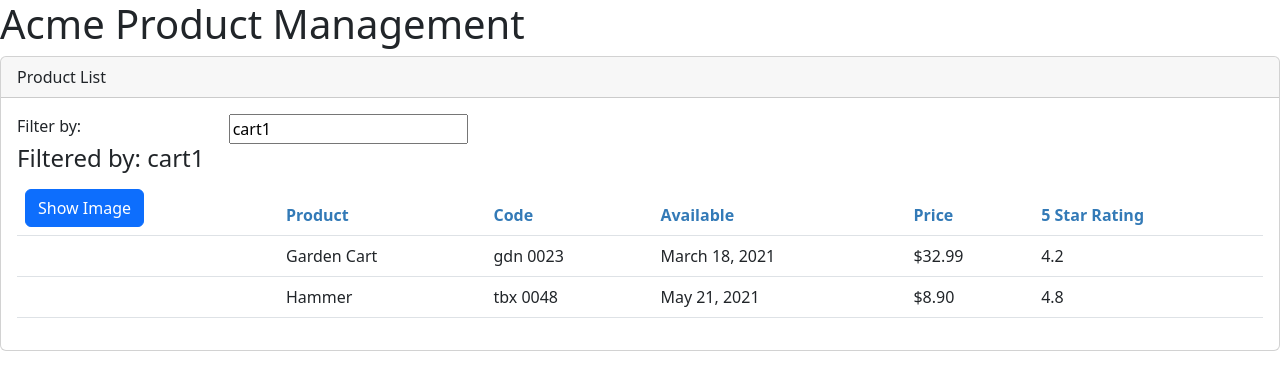
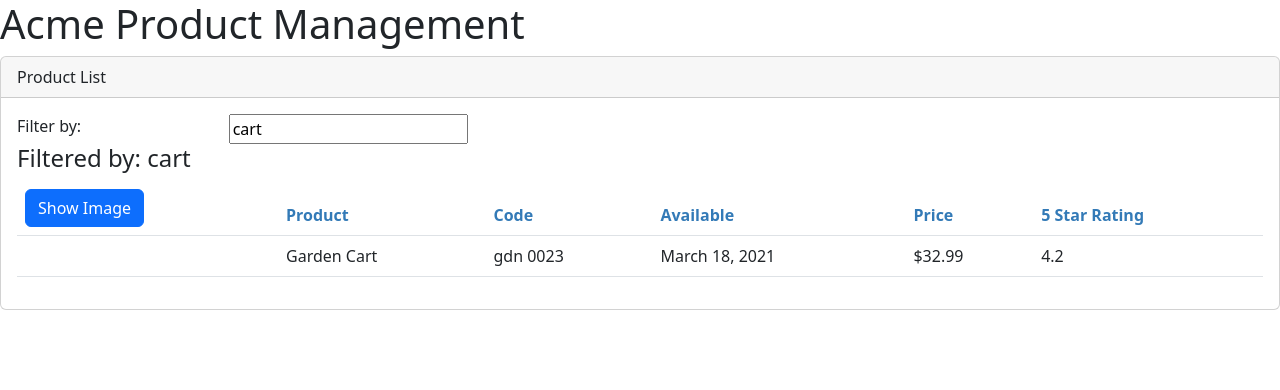
Before and after one commit to enurberk/AngularGettingStarted, an Angular app: page /products in a window 1280 px wide. Shown: the top 390 px of the page. Built offline with nearby package versions, Linux system fonts and the light colour scheme.

Commit message:
filtering and arrow function added

```diff
--- a/src/app/products/product-list.component.html
+++ b/src/app/products/product-list.component.html
@@ -33,7 +33,7 @@
             </tr>
           </thead>
           <tbody>
-            <tr *ngFor='let product of products'>
+            <tr *ngFor='let product of filteredProducts'>
                 <td>
                   <img *ngIf='showImage'
                         [src]='product.imageUrl'
--- a/src/app/products/product-list.component.ts
+++ b/src/app/products/product-list.component.ts
@@ -1,4 +1,5 @@
 import { Component, OnInit } from "@angular/core";
+import { filter } from "rxjs";
 import { IProduct } from "./product";
 
 @Component({
@@ -20,9 +21,10 @@ export class ProductListComponent implements OnInit {
     set listFilter(value: string) {
         this._listFilter = value;
         console.log('In setter: ', value);
-
+        this.filteredProducts = this.performFilter(value);
     }
 
+    filteredProducts: IProduct[] = [];
     products: IProduct[] = [
         {
             "productId": 2,
@@ -49,6 +51,11 @@ export class ProductListComponent implements OnInit {
         this.showImage = !this.showImage;
     }
     ngOnInit(): void {
-        this.listFilter = 'cart1';
+        this.listFilter = 'cart';
+    }
+    performFilter(filterby: string): IProduct[] {
+        filterby = filterby.toLocaleLowerCase();
+        return this.products.filter((product: IProduct) =>
+        product.productName.toLocaleLowerCase().includes(filterby));
     }
 }
```
